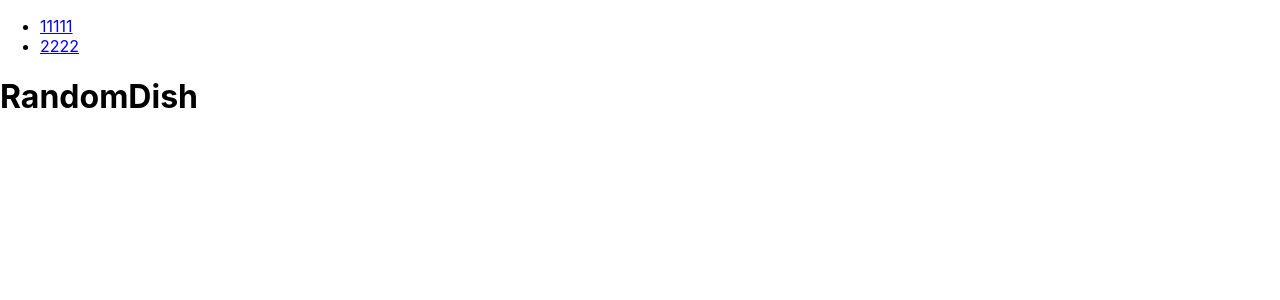
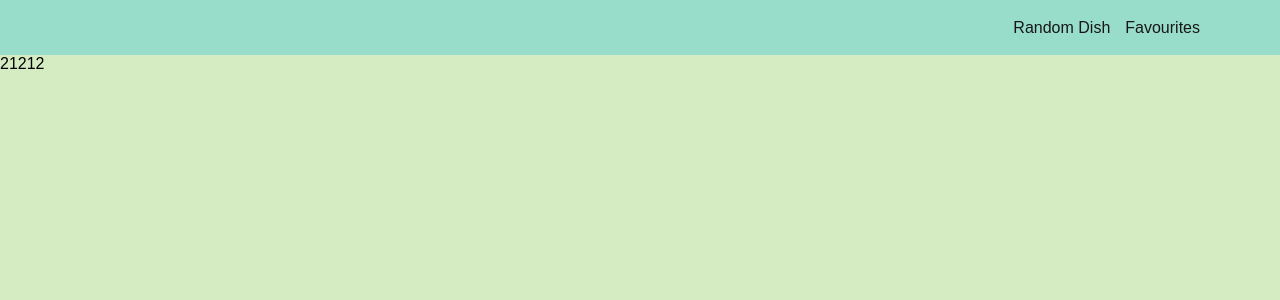
Before and after one commit to Dora-D/foodify-app, a React (Create React App) app: page / in a window 1280 px wide. Shown: the top 300 px of the page. Built offline with nearby package versions, Linux system fonts and the light colour scheme.

Commit message:
design for header added

```diff
--- /dev/null
+++ b/src/assets/sass/variables.scss
@@ -0,0 +1,4 @@
+$header-bg-color: #98ddca;
+$main-bg-color: #d5ecc2;
+$primary: #171717;
+$secondary: #7e7474;
--- a/src/components/App/App.tsx
+++ b/src/components/App/App.tsx
@@ -9,7 +9,7 @@ export const App: FC = () => (
   <Router>
     <Header />
     <Switch>
-      <Route path="/" component={RandomDish} />
+      <Route path="/" component={RandomDish} exact />
       <Route path="/favourites" component={Favourites} />
     </Switch>
   </Router>
--- a/src/components/Header/Header.tsx
+++ b/src/components/Header/Header.tsx
@@ -1,16 +1,20 @@
 import { Link } from "react-router-dom";
+
+import "./header.scss";
 
 export const Header = () => {
   return (
-    <header>
+    <header className="header">
+      <nav>
         <ul>
           <li>
-          <Link to="/">11111</Link>
+            <Link to="/">Random Dish</Link>
           </li>
           <li>
-          <Link to="/favourites">2222</Link>
+            <Link to="/favourites">Favourites</Link>
           </li>
         </ul>
+      </nav>
     </header>
   );
 };
--- /dev/null
+++ b/src/components/Header/header.scss
@@ -0,0 +1,22 @@
+@import "../../assets/sass/variables.scss";
+
+.header {
+  padding: 0 80px;
+  height: 55px;
+  display: flex;
+  align-items: center;
+  justify-content: flex-end;
+  background-color: #98ddca;
+  ul {
+    display: flex;
+    li:not(:last-child) {
+      margin-right: 15px;
+    }
+    a {
+      color: $primary;
+      &:hover {
+        color: $secondary;
+      }
+    }
+  }
+}
--- a/src/index.css
+++ b/src/index.css
@@ -1,13 +1,17 @@
-body {
+* {
   margin: 0;
-  font-family: -apple-system, BlinkMacSystemFont, 'Segoe UI', 'Roboto', 'Oxygen',
-    'Ubuntu', 'Cantarell', 'Fira Sans', 'Droid Sans', 'Helvetica Neue',
-    sans-serif;
-  -webkit-font-smoothing: antialiased;
-  -moz-osx-font-smoothing: grayscale;
+  padding: 0;
+  box-sizing: border-box;
 }
 
-code {
-  font-family: source-code-pro, Menlo, Monaco, Consolas, 'Courier New',
-    monospace;
+body {
+  font-family: sans-serif;
 }
+
+ul {
+  list-style: none;
+}
+
+a {
+  text-decoration: none;
+}
--- a/src/pages/RandomDish/RandomDish.tsx
+++ b/src/pages/RandomDish/RandomDish.tsx
@@ -1,3 +1,5 @@
+import "./random-dish.scss";
+
 export const RandomDish = () => {
-  return <h1>RandomDish</h1>;
+  return <div className="random-dish">21212</div>;
 };
--- /dev/null
+++ b/src/pages/RandomDish/random-dish.scss
@@ -0,0 +1,6 @@
+@import "../../assets/sass/variables.scss";
+
+.random-dish {
+  background-color: $main-bg-color;
+  height: calc(100vh - 55px);
+}
```
Also changed, not shown: src/assets/sass/media.scss (added, +17 -0 lines). Lines whose indentation alone changed are shown as unchanged.
